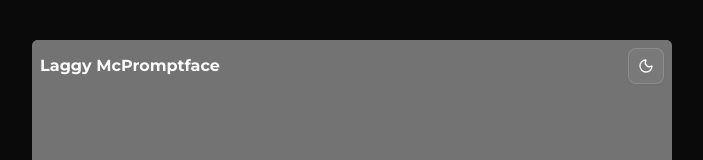
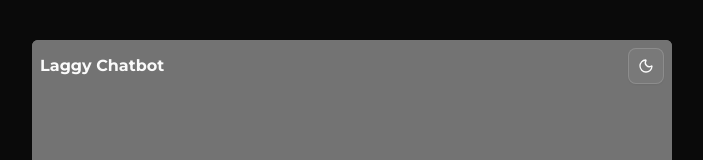
Before and after one commit to seii-chiro/Chatbot, a React (Vite) app in the folder chatbot-ui/: page / in a window 1280 px wide. Shown: the top 160 px of the page, without its empty margins (288-991 px from the left). Built offline with nearby package versions, Linux system fonts and the light colour scheme.

Commit message:
refactor: change name

```diff
--- a/chatbot-ui/src/chat/ChatLayout.tsx
+++ b/chatbot-ui/src/chat/ChatLayout.tsx
@@ -163,7 +163,7 @@ const ChatLayout = () => {
     <ChatBody>
       <div className="flex-grow h-full flex flex-col">
         <header className="w-full bg-sidebar-ring flex justify-between items-center p-2">
-          <h1 className="font-bold">Laggy McPromptface</h1>
+          <h1 className="font-bold">Laggy Chatbot</h1>
           <ModeToggle />
         </header>
         <main className="w-full h-full px-2 pb-3 gap-2 flex flex-col overflow-hidden">
```
